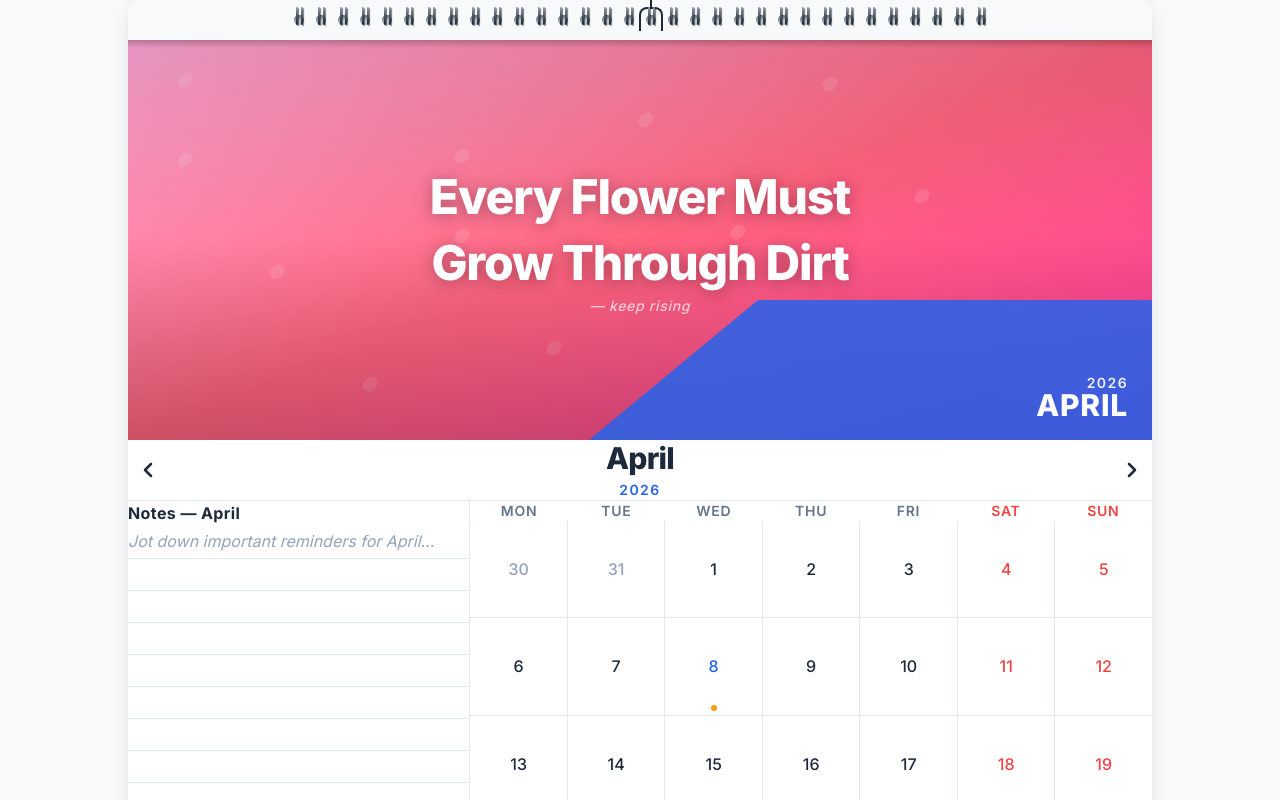
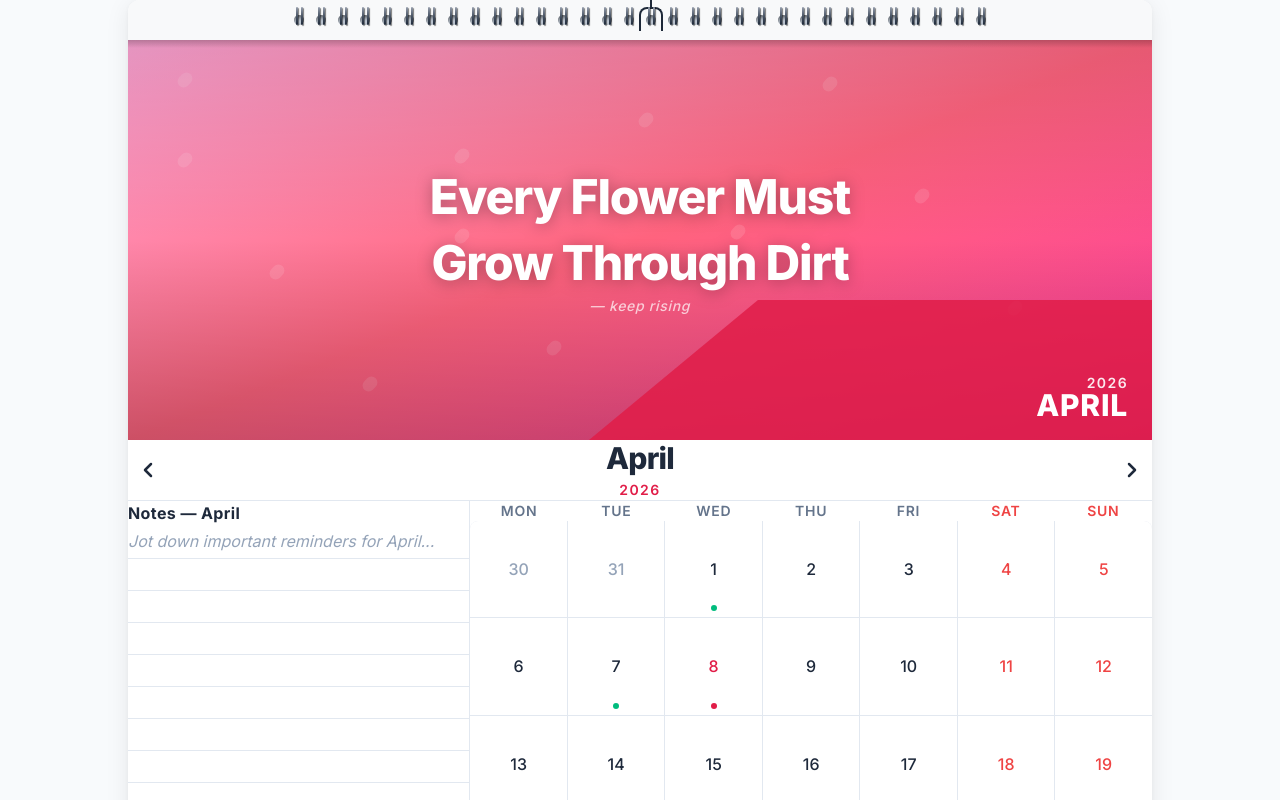
Before and after one commit to Subhashini-K/TUF_Calendar_Task, a React (Vite) app: page / in a window 1280 px wide. Shown: the top 800 px of the page. Built offline with nearby package versions, Linux system fonts and the light colour scheme.

Commit message:
feat: Implemented 3d flip & Integrated global holidays

```diff
--- a/src/components/CalendarGrid.jsx
+++ b/src/components/CalendarGrid.jsx
@@ -9,6 +9,7 @@
  */
 
 import { useState, useCallback, useMemo } from "react";
+import { getHoliday } from "../lib/holidays";
 
 const DAY_LABELS = ["Mon", "Tue", "Wed", "Thu", "Fri", "Sat", "Sun"];
 
@@ -65,10 +66,12 @@ const buildCalendarDays = (year, month) => {
   // Previous month overflow days
   for (let i = firstDayOffset - 1; i >= 0; i--) {
     const day = daysInPrevMonth - i;
+    const dateObj = new Date(prevYear, prevMonth, day);
     cells.push({
       day,
-      date: new Date(prevYear, prevMonth, day),
+      date: dateObj,
       isCurrentMonth: false,
+      holiday: getHoliday(dateObj),
     });
   }
 
@@ -77,11 +80,13 @@ const buildCalendarDays = (year, month) => {
   const isCurrentMonthYear = today.getMonth() === month && today.getFullYear() === year;
 
   for (let d = 1; d <= daysInMonth; d++) {
+    const dateObj = new Date(year, month, d);
     cells.push({
       day: d,
-      date: new Date(year, month, d),
+      date: dateObj,
       isCurrentMonth: true,
       isToday: isCurrentMonthYear && today.getDate() === d,
+      holiday: getHoliday(dateObj),
     });
   }
 
@@ -91,10 +96,12 @@ const buildCalendarDays = (year, month) => {
   const remaining = 7 - (cells.length % 7);
   if (remaining < 7) {
     for (let d = 1; d <= remaining; d++) {
+      const dateObj = new Date(nextYear, nextMonth, d);
       cells.push({
         day: d,
-        date: new Date(nextYear, nextMonth, d),
+        date: dateObj,
         isCurrentMonth: false,
+        holiday: getHoliday(dateObj),
       });
     }
   }
@@ -169,7 +176,7 @@ export const CalendarGrid = ({ month, year, selectedRange, onRangeChange }) => {
    * Computes the visual state classes for a given day cell.
    */
   const getDayClasses = useCallback(
-    (cell) => {
+    (cell, index, daysLength) => {
       const classes = [];
 
       // Base styles
@@ -180,6 +187,12 @@ export const CalendarGrid = ({ month, year, selectedRange, onRangeChange }) => {
         "bg-[var(--color-surface-white)]",
         "transition-all duration-[var(--transition-fast)]"
       );
+
+      // Apply border radius to the extreme corners of the grid
+      if (index === 0) classes.push("rounded-tl-lg");
+      if (index === 6) classes.push("rounded-tr-lg");
+      if (index === daysLength - 7) classes.push("rounded-bl-lg");
+      if (index === daysLength - 1) classes.push("rounded-br-lg");
 
       if (!cell.isCurrentMonth) {
         classes.push("text-[var(--color-text-light)]", "cursor-default");
@@ -203,6 +216,7 @@ export const CalendarGrid = ({ month, year, selectedRange, onRangeChange }) => {
           "font-bold",
           "z-10"
         );
+        // Note: within selection, applying explicit rounding for selection boundaries inside the grid
         if (isStart) classes.push("rounded-l-lg");
         if (isEnd) classes.push("rounded-r-lg");
         if (isStart && isEnd) classes.push("rounded-lg");
@@ -266,7 +280,7 @@ export const CalendarGrid = ({ month, year, selectedRange, onRangeChange }) => {
 
       {/* ── Day cells grid ── */}
       <div
-        className="grid grid-cols-7 gap-[1px] bg-[var(--color-border-light)] rounded-lg overflow-hidden focus-within:ring-2 focus-within:ring-[var(--color-primary-blue)] focus-within:ring-opacity-50 transition-all"
+        className="grid grid-cols-7 gap-[1px] bg-[var(--color-border-light)] rounded-lg focus-within:ring-2 focus-within:ring-[var(--color-primary-blue)] focus-within:ring-opacity-50 transition-all"
         role="rowgroup"
       >
         {days.map((cell, index) => {
@@ -292,24 +306,57 @@ export const CalendarGrid = ({ month, year, selectedRange, onRangeChange }) => {
               }
               aria-selected={isStart || isEnd || undefined}
               aria-current={cell.isToday ? "date" : undefined}
-              className={`${getDayClasses(cell)} focus-visible:outline-none focus-visible:ring-2 focus-visible:ring-inset focus-visible:ring-[var(--color-primary-blue)] focus-visible:z-20`}
+              className={`${getDayClasses(cell, index, days.length)} group hover:z-50 focus-visible:outline-none focus-visible:ring-2 focus-visible:ring-inset focus-visible:ring-[var(--color-primary-blue)] focus-visible:z-20`}
               onClick={() => handleDayClick(cell)}
               onKeyDown={cell.isCurrentMonth ? handleKeyDown : undefined}
               onMouseEnter={() => handleDayMouseEnter(cell)}
             >
               <span className="relative z-10 select-none">{cell.day}</span>
 
+              {/* Special Indicators Container */}
+              <div className="absolute bottom-1 sm:bottom-1.5 left-0 right-0 flex justify-center gap-1">
                 {/* Today indicator dot */}
                 {cell.isToday && !isStart && !isEnd && (
                   <span
                     className="
-                    absolute bottom-1 left-1/2 -translate-x-1/2
                       w-1 h-1 sm:w-1.5 sm:h-1.5
                       rounded-full
                       bg-[var(--color-today-accent)]
                     "
                     aria-hidden="true"
                   />
+                )}
+
+                {/* Holiday indicator dot */}
+                {cell.holiday && cell.isCurrentMonth && (
+                  <span
+                    className={`
+                      w-1 h-1 sm:w-1.5 sm:h-1.5
+                      rounded-full
+                      ${isStart || isEnd ? 'bg-white' : 'bg-emerald-500'}
+                    `}
+                    aria-hidden="true"
+                  />
+                )}
+              </div>
+
+              {/* Holiday Tooltip */}
+              {cell.holiday && cell.isCurrentMonth && (
+                <div
+                  className="
+                    absolute bottom-full mb-2 left-1/2 -translate-x-1/2
+                    hidden group-hover:block z-50
+                    px-2 py-1
+                    bg-gray-900 text-white text-xs font-medium
+                    rounded shadow-lg whitespace-nowrap
+                    pointer-events-none opacity-0 group-hover:opacity-100
+                    transition-opacity duration-200
+                  "
+                >
+                  {cell.holiday}
+                  {/* Tooltip caret */}
+                  <div className="absolute top-full left-1/2 -translate-x-1/2 -mt-[1px] border-4 border-transparent border-t-gray-900" />
+                </div>
               )}
             </div>
           );
--- a/src/components/CalendarWidget.jsx
+++ b/src/components/CalendarWidget.jsx
@@ -13,6 +13,7 @@ import { CalendarHeader } from "./CalendarHeader";
 import { HeroImage } from "./HeroImage";
 import { CalendarGrid } from "./CalendarGrid";
 import { NotesPanel } from "./NotesPanel";
+import { MONTH_THEMES } from "../lib/themes";
 
 export const CalendarWidget = () => {
   const today = new Date();
@@ -20,7 +21,12 @@ export const CalendarWidget = () => {
   const [currentYear, setCurrentYear] = useState(today.getFullYear());
   const [selectedRange, setSelectedRange] = useState({ start: null, end: null });
 
+  const [isFlipping, setIsFlipping] = useState(false);
+
   const handlePrevMonth = useCallback(() => {
+    if (isFlipping) return;
+    setIsFlipping("out");
+    setTimeout(() => {
       setCurrentMonth((prevMonth) => {
         if (prevMonth === 0) {
           setCurrentYear((y) => y - 1);
@@ -29,9 +35,15 @@ export const CalendarWidget = () => {
         return prevMonth - 1;
       });
       setSelectedRange({ start: null, end: null });
-  }, []);
+      setIsFlipping("in");
+      setTimeout(() => setIsFlipping(false), 400);
+    }, 250);
+  }, [isFlipping]);
 
   const handleNextMonth = useCallback(() => {
+    if (isFlipping) return;
+    setIsFlipping("out");
+    setTimeout(() => {
       setCurrentMonth((prevMonth) => {
         if (prevMonth === 11) {
           setCurrentYear((y) => y + 1);
@@ -40,23 +52,37 @@ export const CalendarWidget = () => {
         return prevMonth + 1;
       });
       setSelectedRange({ start: null, end: null });
-  }, []);
+      setIsFlipping("in");
+      setTimeout(() => setIsFlipping(false), 400);
+    }, 250);
+  }, [isFlipping]);
 
   const handleRangeChange = useCallback((range) => {
     setSelectedRange(range);
   }, []);
 
+  const currentTheme = MONTH_THEMES[currentMonth];
+
   return (
-    <div className="w-full max-w-5xl mx-auto px-2 sm:px-0">
+    <div className="w-full max-w-5xl mx-auto px-2 sm:px-0" style={{ perspective: "1500px" }}>
       <div
-        className="
+        className={`
           rounded-xl overflow-hidden
           shadow-[var(--shadow-calendar)]
           bg-[var(--color-surface-card)]
           transition-shadow duration-[var(--transition-normal)]
           hover:shadow-[var(--shadow-calendar-hover)]
           flex flex-col
-        "
+          ${isFlipping === "out" ? "animate-flip-out" : ""}
+          ${isFlipping === "in" ? "animate-flip-in" : ""}
+        `}
+        style={{
+          "--color-primary-blue": currentTheme.main,
+          "--color-range-bg": currentTheme.bg,
+          "--color-range-hover": currentTheme.hover,
+          "--color-selected-bg": currentTheme.main,
+          "--color-today-accent": currentTheme.main,
+        }}
       >
         {/* ── Top Panel: Hero Image (Full Width) ── */}
         <HeroImage month={currentMonth} year={currentYear} />
--- a/src/index.css
+++ b/src/index.css
@@ -119,3 +119,38 @@ textarea {
   background: var(--color-range-bg);
   color: var(--color-primary-blue-dark);
 }
+
+/* ─────────────────────────────────────────────────────────
+ * 3D Page Flip Animations
+ * ───────────────────────────────────────────────────────── */
+@keyframes flip-down {
+  0% {
+    transform: perspective(1200px) rotateX(0deg);
+    opacity: 1;
+  }
+  100% {
+    transform: perspective(1200px) rotateX(-90deg);
+    opacity: 0;
+  }
+}
+
+@keyframes flip-up {
+  0% {
+    transform: perspective(1200px) rotateX(90deg);
+    opacity: 0;
+  }
+  100% {
+    transform: perspective(1200px) rotateX(0deg);
+    opacity: 1;
+  }
+}
+
+.animate-flip-out {
+  animation: flip-down 0.25s cubic-bezier(0.55, 0.085, 0.68, 0.53) forwards;
+  transform-origin: top center;
+}
+
+.animate-flip-in {
+  animation: flip-up 0.4s cubic-bezier(0.175, 0.885, 0.32, 1.275) forwards;
+  transform-origin: top center;
+}
--- /dev/null
+++ b/src/lib/holidays.js
@@ -0,0 +1,63 @@
+/**
+ * Global Holidays Dictionary (2026 optimized)
+ * Keyed by "MM-DD" (0-indexed month for JS Date)
+ */
+export const HOLIDAYS = {
+  // January
+  "0-1": "New Year's Day",
+  "0-26": "Republic Day (India)",
+
+  // February
+  "1-14": "Valentine's Day",
+
+  // March
+  "2-8": "International Women's Day",
+  "2-17": "St. Patrick's Day",
+
+  // April
+  "3-1": "April Fool's Day",
+  "3-7": "World Health Day",
+  "3-22": "Earth Day",
+
+  // May
+  "4-1": "Labour Day",
+  "4-15": "International Day of Families",
+
+  // June
+  "5-5": "World Environment Day",
+  "5-21": "International Yoga Day",
+
+  // July
+  "6-4": "US Independence Day",
+  "6-14": "Bastille Day",
+
+  // August
+  "7-12": "International Youth Day",
+  "7-15": "Independence Day (India)",
+
+  // September
+  "8-5": "Teachers' Day (India)",
+  "8-21": "International Day of Peace",
+
+  // October
+  "9-2": "Gandhi Jayanti",
+  "9-31": "Halloween",
+
+  // November
+  "10-14": "Children's Day (India)",
+
+  // December
+  "11-25": "Christmas Day",
+  "11-31": "New Year's Eve",
+};
+
+/**
+ * Checks if a given Date object corresponds to a holiday.
+ * @param {Date} date
+ * @returns {string|null} The holiday name, or null.
+ */
+export const getHoliday = (date) => {
+  if (!date) return null;
+  const key = `${date.getMonth()}-${date.getDate()}`;
+  return HOLIDAYS[key] || null;
+};
--- /dev/null
+++ b/src/lib/themes.js
@@ -0,0 +1,14 @@
+export const MONTH_THEMES = [
+  { main: "#2563eb", bg: "#eff6ff", hover: "#dbeafe" }, // Jan (Blue)
+  { main: "#db2777", bg: "#fdf2f8", hover: "#fbcfe8" }, // Feb (Pink)
+  { main: "#10b981", bg: "#ecfdf5", hover: "#d1fae5" }, // Mar (Emerald)
+  { main: "#e11d48", bg: "#fff1f2", hover: "#ffe4e6" }, // Apr (Rose)
+  { main: "#8b5cf6", bg: "#f5f3ff", hover: "#ede9fe" }, // May (Violet)
+  { main: "#f59e0b", bg: "#fffbeb", hover: "#fef3c7" }, // Jun (Amber)
+  { main: "#0ea5e9", bg: "#f0f9ff", hover: "#e0f2fe" }, // Jul (Sky)
+  { main: "#f97316", bg: "#fff7ed", hover: "#ffedd5" }, // Aug (Orange)
+  { main: "#d97706", bg: "#fffbeb", hover: "#fef3c7" }, // Sep (Amber dark)
+  { main: "#dc2626", bg: "#fef2f2", hover: "#fee2e2" }, // Oct (Red)
+  { main: "#b45309", bg: "#fff7ed", hover: "#ffedd5" }, // Nov (Amber 700)
+  { main: "#1e3a8a", bg: "#eff6ff", hover: "#dbeafe" }, // Dec (Blue 900)
+];
```
Lines whose indentation alone changed are shown as unchanged.
